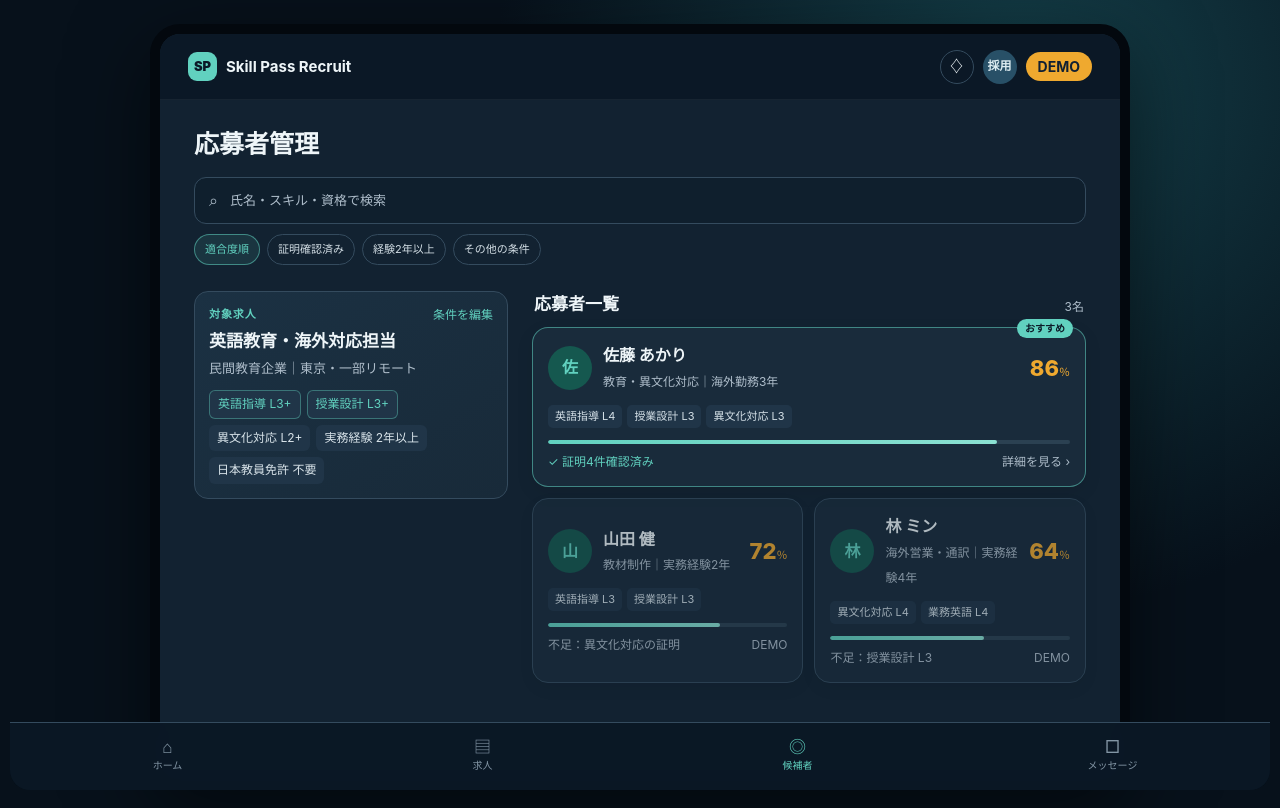
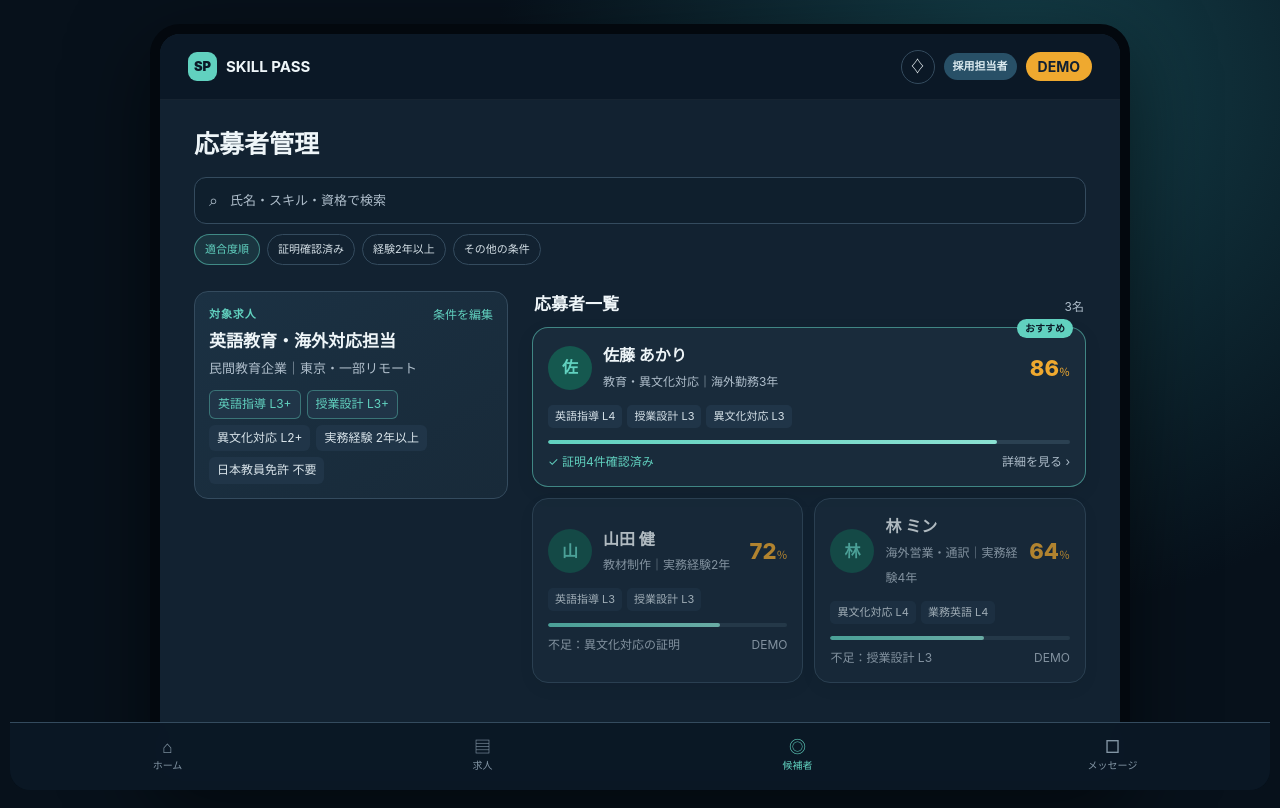
Before and after one commit to wanaincode/asia-skills-passport-vision2040, a plain HTML site: page prototype/index.html in a window 1280 px wide. Drawn offline with Linux system fonts and the light colour scheme.

Commit message:
Update brand name and user mode in header

```diff
--- a/prototype/index.html
+++ b/prototype/index.html
@@ -24,7 +24,7 @@ body{font-family:-apple-system,BlinkMacSystemFont,"Hiragino Sans","Yu Gothic",Me
 button{font:inherit}
 .app{width:100%;min-height:100dvh;background:var(--navy2)}
 .topbar{height:62px;padding:0 max(18px,env(safe-area-inset-left));display:flex;align-items:center;justify-content:space-between;background:var(--navy);border-bottom:1px solid rgba(255,255,255,.05)}
-.brand{display:flex;align-items:center;gap:9px;font-weight:700;font-size:15px}.brand-mark{width:29px;height:29px;border-radius:9px;display:grid;place-items:center;background:var(--teal);color:var(--navy);font-size:13px;font-weight:900}.top-actions{display:flex;align-items:center;gap:9px}.icon-button{width:34px;height:34px;border:1px solid var(--line);border-radius:50%;display:grid;place-items:center;background:transparent;color:var(--text);cursor:pointer}.account{width:34px;height:34px;border-radius:50%;display:grid;place-items:center;background:#285067;color:#dcebf0;font-size:12px;font-weight:700}
+.brand{display:flex;align-items:center;gap:9px;font-weight:700;font-size:15px}.brand-mark{width:29px;height:29px;border-radius:9px;display:grid;place-items:center;background:var(--teal);color:var(--navy);font-size:13px;font-weight:900}.top-actions{display:flex;align-items:center;gap:9px}.icon-button{width:34px;height:34px;border:1px solid var(--line);border-radius:50%;display:grid;place-items:center;background:transparent;color:var(--text);cursor:pointer}.user-mode{padding:5px 9px;border-radius:999px;background:#285067;color:#dcebf0;font-size:11px;font-weight:700;white-space:nowrap}
 .demo{padding:4px 12px;border-radius:999px;background:var(--gold);color:#102033;font-size:14px;font-weight:700;letter-spacing:0}
 .main{padding:22px 18px calc(88px + env(safe-area-inset-bottom))}
 .screen{display:none}.screen.active{display:block}
@@ -126,8 +126,8 @@ button{font:inherit}
 <body>
 <main class="app">
   <header class="topbar">
-    <div class="brand"><span class="brand-mark">SP</span><span>Skill Pass Recruit</span></div>
-    <div class="top-actions"><button class="icon-button" type="button" aria-label="通知">♢</button><span class="account">採用</span><div class="demo">DEMO</div></div>
+    <div class="brand"><span class="brand-mark">SP</span><span>SKILL PASS</span></div>
+    <div class="top-actions"><button class="icon-button" type="button" aria-label="通知">♢</button><span class="user-mode">採用担当者</span><div class="demo">DEMO</div></div>
   </header>
 
   <div class="main">
```
